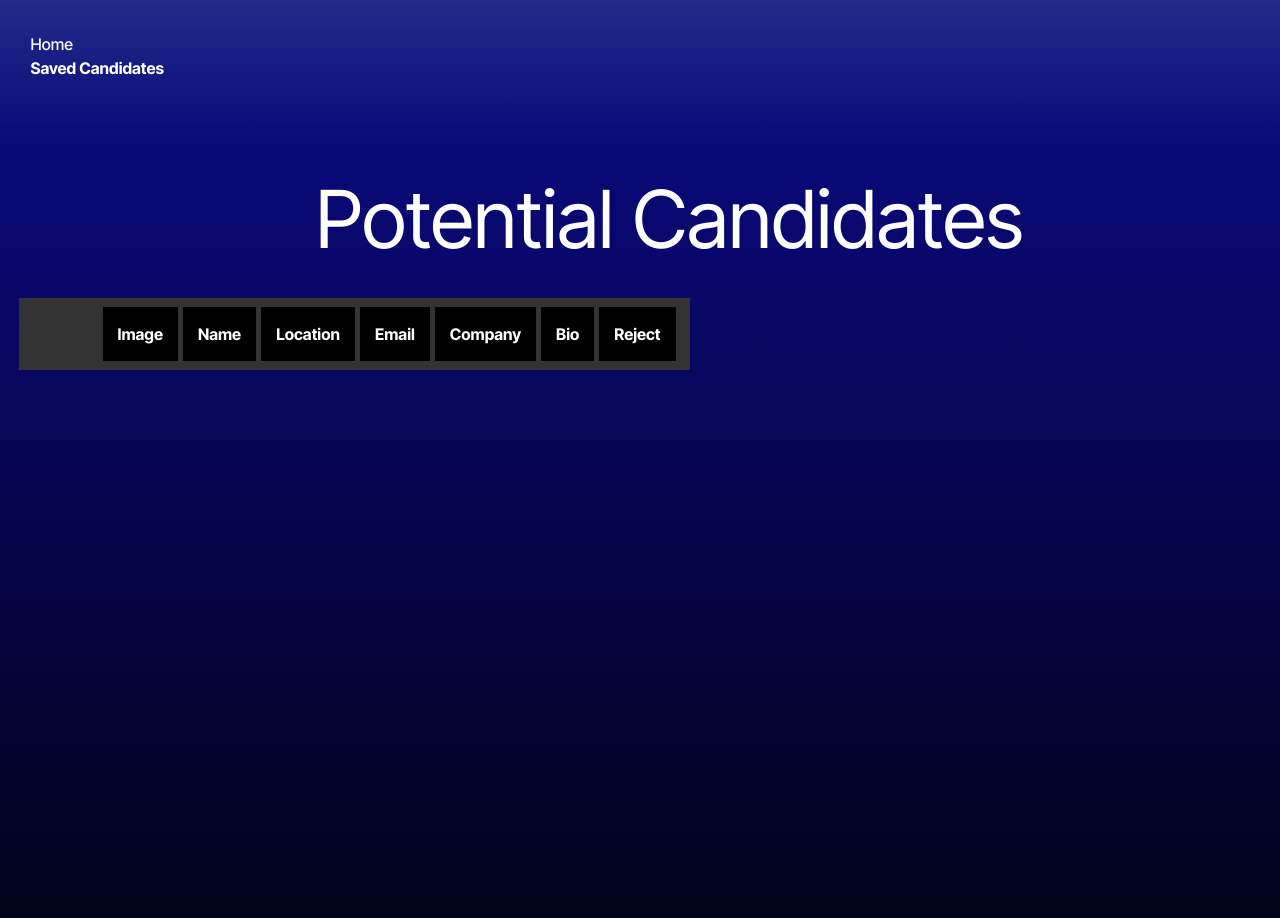
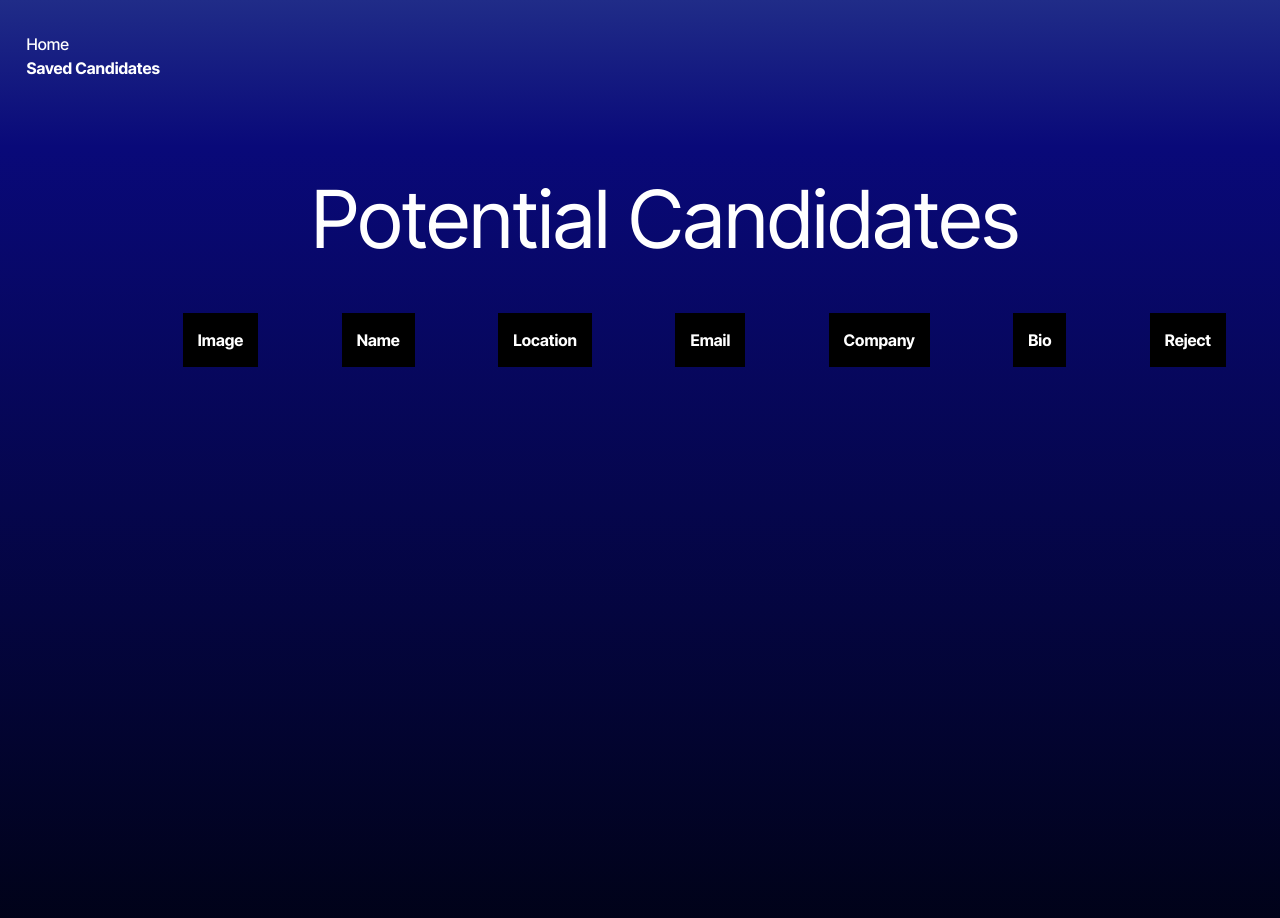
Before and after one commit to TheReal4m4d3u5/candidateSearch, a React (Vite) app: page /saved in a window 1280 px wide. Shown: the top 918 px of the page. Built offline with nearby package versions, Linux system fonts and the light colour scheme.

Commit message:
added css

```diff
--- a/src/styles/styles.css
+++ b/src/styles/styles.css
@@ -58,6 +58,7 @@
   margin-bottom: 1px;
   min-width: 100vw;
   margin-top: 0px;
+  justify-content: space-evenly;
 }
 
 .savedCandidateDetails {
@@ -170,7 +171,7 @@
   margin-right: 5px;
   margin-top: 0;
   padding: 15px;
-
+ background-color: none;
 }
 
 
@@ -191,6 +192,8 @@
   margin-top: 0;
   padding: 15px;
   margin-left: 75px;
+  justify-content: center;
+
 }
 
 .headerName{
@@ -251,9 +254,10 @@
 
 
 .header {
-  padding: 8px;
-  background-color: #333;
+
+
   color: white;
   text-align: center;
-  border: 1px solid #333;
+width: 100vw;
+justify-content: space-evenly;
 }
```
